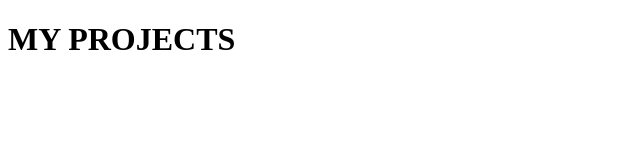
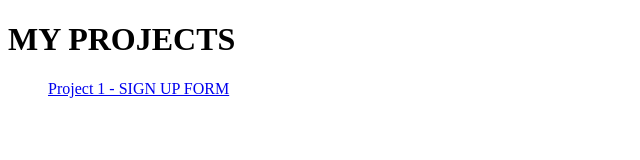
Before and after one commit to shaheerhussain05/AXIOM-PRACTICE, a plain HTML site: page index.html in a window 1280 px wide. Shown: the whole page, without its empty margins (0-640 px from the left). Drawn offline with Linux system fonts and the light colour scheme.

Commit message:
update main index for project 1

```diff
--- a/index.html
+++ b/index.html
@@ -8,5 +8,8 @@
 </head>
 <body>
     <h1>MY PROJECTS</h1>
+    <ul>
+        <a href="project 1/index.html">Project 1 - SIGN UP FORM</a>
+    </ul>
 </body>
 </html>
```
